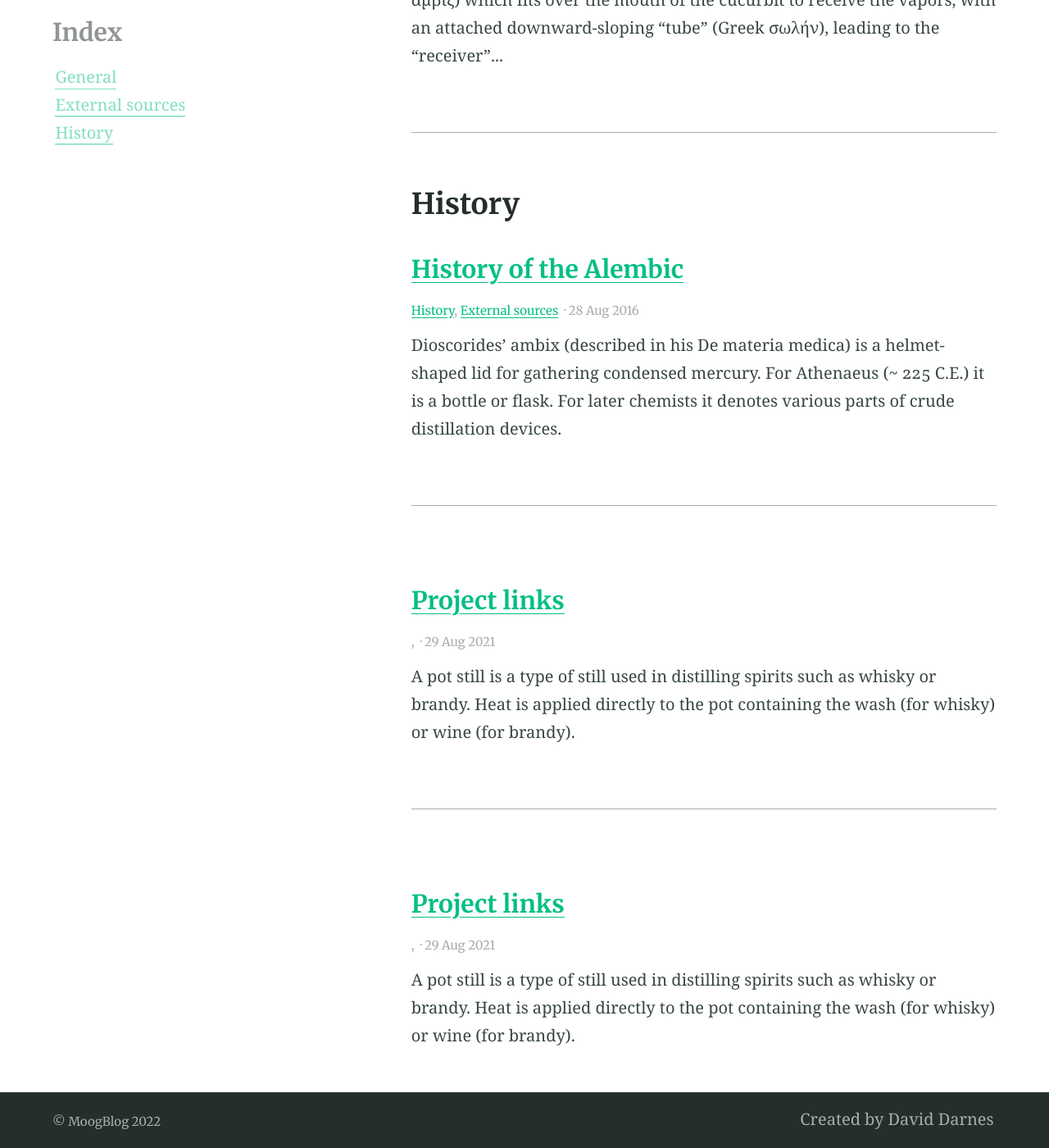
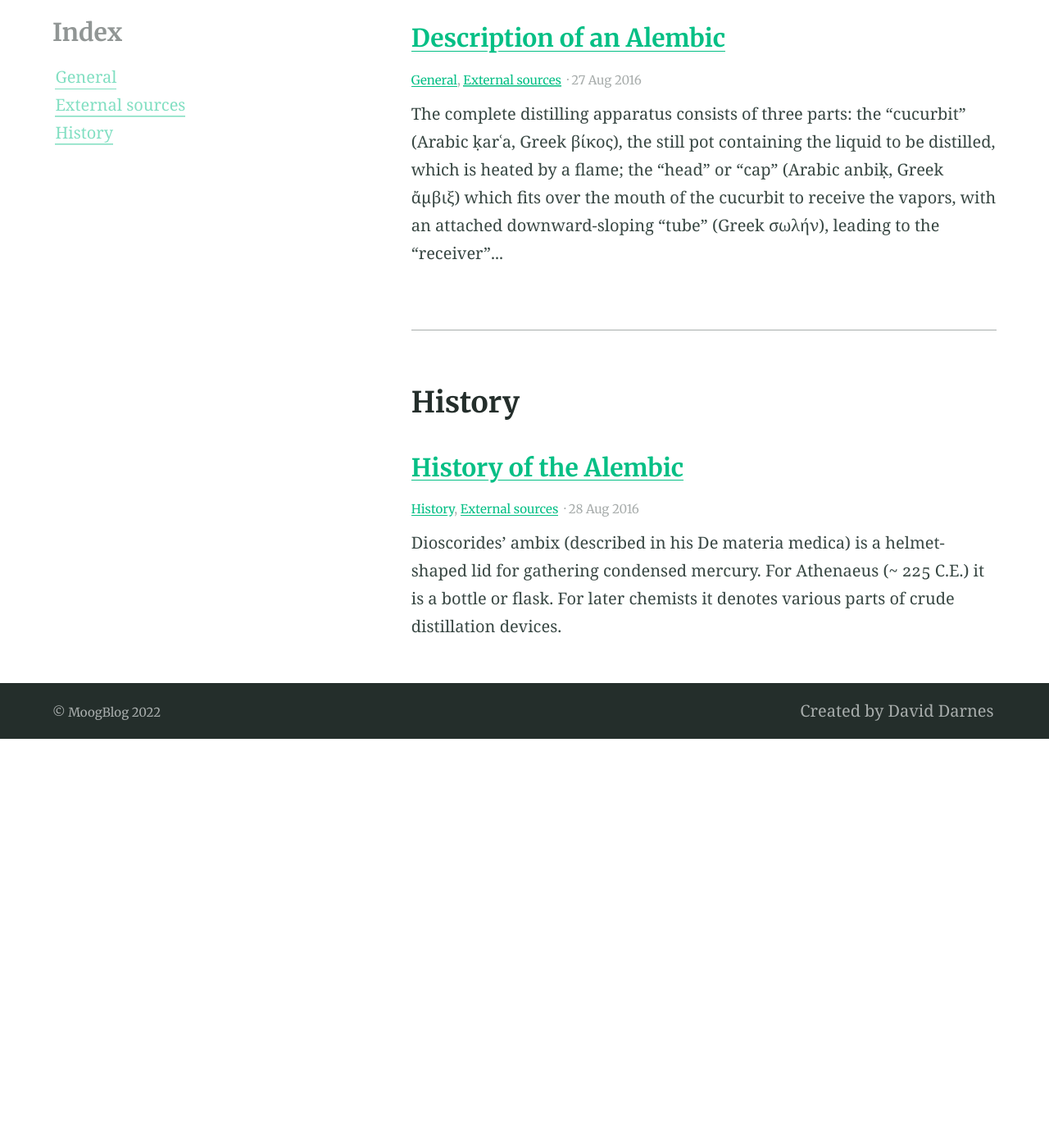
Before and after one commit to moogster11/blog, a Jekyll site: the page built from categories.md, in a window 1280 px wide and 1400 px high, scrolled down 1506 px. Shown: the whole window at 82% size. Built offline with Jekyll 4.4.1, drawn with Linux system fonts in a browser that asks for light colours; after the commit the page ends 2407 px from its top, so only the background shows below that; part of the change alters nothing that is shown; some of the changed text lies outside the part shown.

Commit message:
Update 2021-08-29-example-post-four.md

```diff
--- a/_posts/2021-08-29-example-post-four.md
+++ b/_posts/2021-08-29-example-post-four.md
@@ -1,11 +1,11 @@
 ---
-title: Project links
+title: Description of a Pot Still
 categories:
--
+- General
 excerpt: |
   A pot still is a type of still used in distilling spirits such as whisky or brandy. Heat is applied directly to the pot containing the wash (for whisky) or wine (for brandy).
 feature_text: |
-  ## Projects
+  ## The Pot Still
   The modern pot still is a descendant of the alembic, an earlier distillation device
 feature_image: "https://picsum.photos/2560/600?image=733"
 image: "https://picsum.photos/2560/600?image=733"
```
